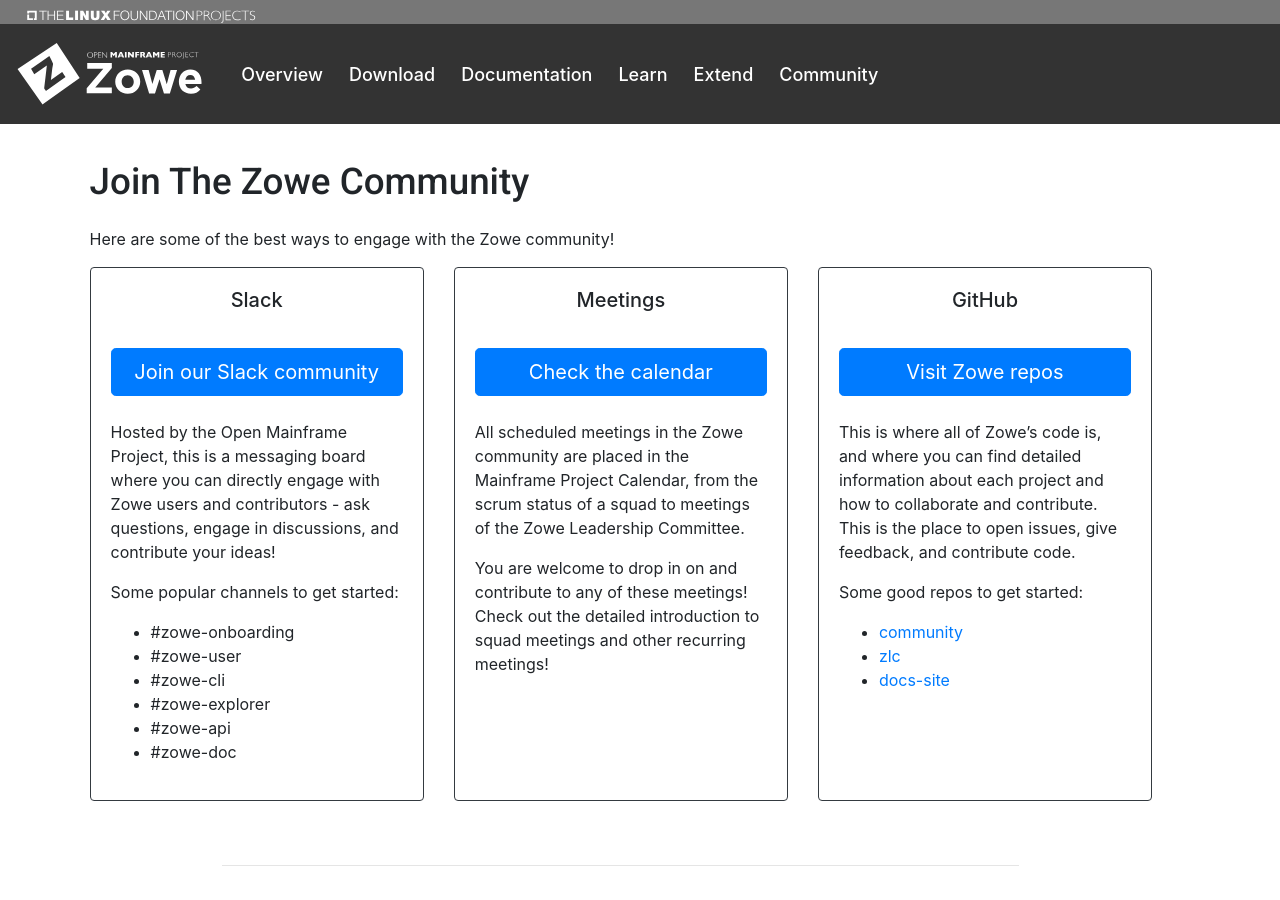
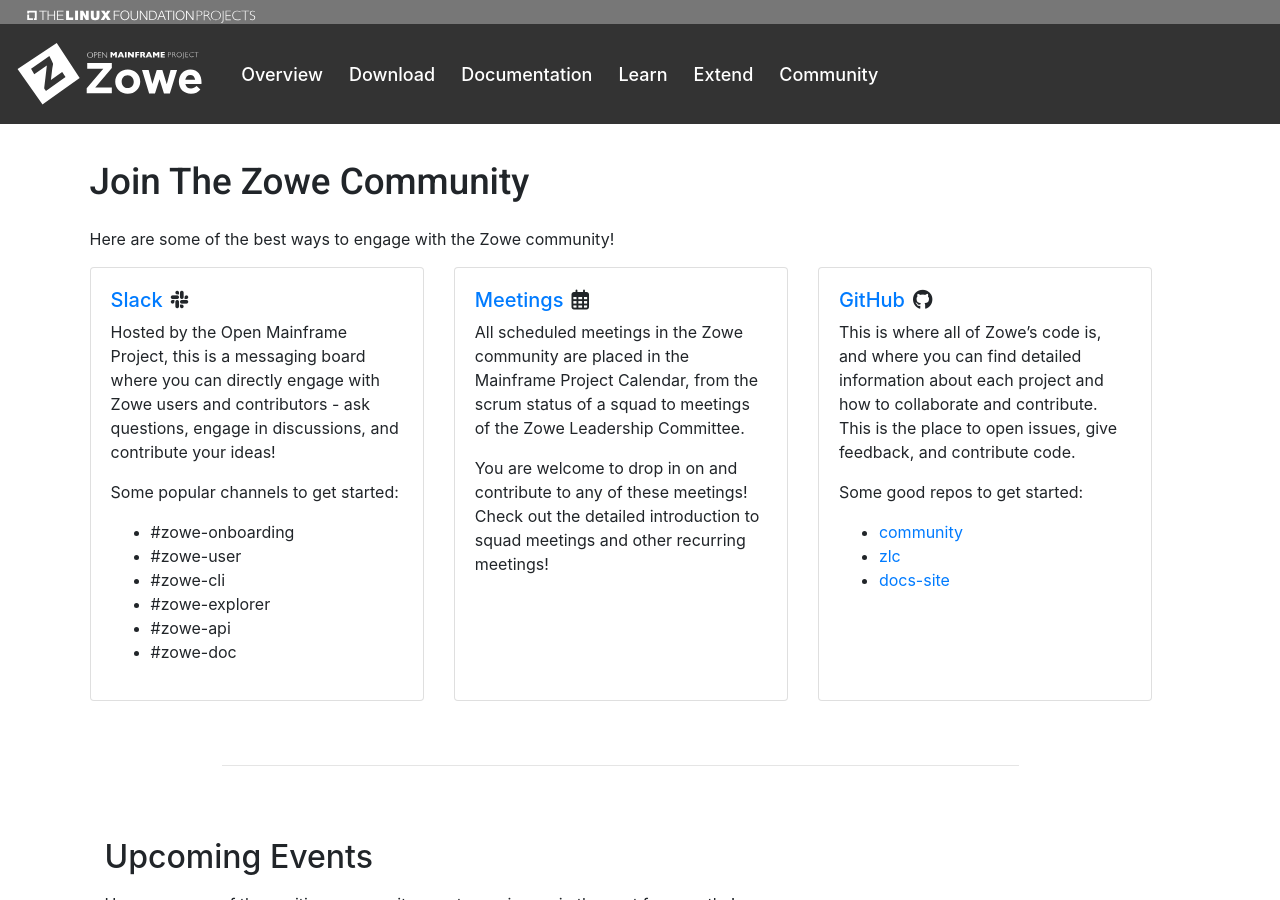
Before and after one commit to zowe/zowe.github.io, a Jekyll site: the page built from contribute.md, in a window 1280 px wide and 900 px high. Built offline with Jekyll 4.4.1, drawn with Linux system fonts in a browser that asks for light colours; nearby versions of some CDN libraries; our own code applies the rules of GitHub Pages for plain Markdown files.

Commit message:
tweaked community section

```diff
--- a/_layouts/default.html
+++ b/_layouts/default.html
@@ -24,6 +24,7 @@
     <link rel="stylesheet" type="text/css" href="{{ '/assets/css/menu.css' | relative_url }}" />
     <link rel='stylesheet' id='olympus-google-fonts-css'  href='https://fonts.googleapis.com/css?family=Roboto%3A100%2C300%2C400%2C500%2C700%2C900%2C0%7CRoboto+Condensed%3A300%2C400%2C700%2C0&#038;subset=greek-ext%2Cvietnamese%2Clatin%2Ccyrillic%2Cgreek%2Clatin-ext%2Ccyrillic-ext&#038;ver=4.9.8' type='text/css' media='all' />
     <link rel="stylesheet" href="https://cdn.jsdelivr.net/npm/bootstrap@4.6.0/dist/css/bootstrap.min.css" integrity="sha384-B0vP5xmATw1+K9KRQjQERJvTumQW0nPEzvF6L/Z6nronJ3oUOFUFpCjEUQouq2+l" crossorigin="anonymous">
+    <script src="https://kit.fontawesome.com/a076d05399.js" crossorigin="anonymous"></script>
     <script src="https://code.jquery.com/jquery-3.5.1.slim.min.js" integrity="sha384-DfXdz2htPH0lsSSs5nCTpuj/zy4C+OGpamoFVy38MVBnE+IbbVYUew+OrCXaRkfj" crossorigin="anonymous"></script>
     <script src="https://cdn.jsdelivr.net/npm/bootstrap@4.6.0/dist/js/bootstrap.bundle.min.js" integrity="sha384-Piv4xVNRyMGpqkS2by6br4gNJ7DXjqk09RmUpJ8jgGtD7zP9yug3goQfGII0yAns" crossorigin="anonymous"></script>
   </head>
--- a/contribute.md
+++ b/contribute.md
@@ -9,10 +9,12 @@
   <p>Here are some of the best ways to engage with the Zowe community!</p>
 
   <div class="card-deck">
-  <div class="card border-dark mb-3">
+  <div class="card mb-3">
     <div class="card-body">
-      <h5 class="card-title text-center">Slack</h5>
-      <a class="col-md-3" href="{{ site.slack_url }}"><button type="button" class="btn btn-primary btn-lg btn-block" style="white-space: break-spaces">Join our Slack community</button></a>
+      <div class="d-flex align-items-baseline">
+        <h5 class="text-left"><a href="{{ site.slack_url }}">Slack</a></h5>
+        <i class="fab fa-slack fa-lg ml-2"><a href="{{ site.slack_url }}"></a></i>
+      </div>
       <p class="card-text">Hosted by the Open Mainframe Project, this is a messaging board where you can directly engage with Zowe users and contributors - ask questions, engage in discussions, and contribute your ideas!</p>
       <p>Some popular channels to get started: <ul>
       <li>#zowe-onboarding</li>
@@ -25,18 +27,22 @@
       </p>
     </div>
   </div>
-  <div class="card border-dark mb-3">
+  <div class="card mb-3">
     <div class="card-body">
-      <h5 class="card-title text-center">Meetings</h5>
-      <a class="col-md-3" href="{{ site.omp_calendar_url }}"><button type="button" class="btn btn-primary btn-lg btn-block" style="white-space: break-spaces">Check the calendar</button></a>
+      <div class="d-flex align-items-baseline">
+        <h5 class="text-left"><a href="{{ site.omp_calendar_url }}">Meetings</a></h5>
+        <i class="far fa-calendar-alt fa-lg ml-2"><a href="{{ site.slack_url }}"></a></i>
+      </div>
       <p class="card-text">All scheduled meetings in the Zowe community are placed in the Mainframe Project Calendar, from the scrum status of a squad to meetings of the Zowe Leadership Committee. </p>
       <p>You are welcome to drop in on and contribute to any of these meetings! Check out the detailed introduction to squad meetings and other recurring meetings! </p>
     </div>
   </div>
-  <div class="card border-dark mb-3">
+  <div class="card mb-3">
     <div class="card-body">
-      <h5 class="card-title text-center">GitHub</h5>
-      <a class="col-md-3" href="{{ site.github_repo_url }}"><button type="button" class="btn btn-primary btn-lg btn-block" style="white-space: break-spaces">Visit Zowe repos</button></a>
+      <div class="d-flex align-items-baseline">
+        <h5 class="text-left"><a href="{{ site.github_repo_url }}">GitHub</a></h5>
+        <i class="fab fa-github fa-lg ml-2"><a href="{{ site.github_repo_url }}"></a></i>
+      </div>
       <p class="card-text">This is where all of Zowe’s code is, and where you can find detailed information about each project and how to collaborate and contribute. This is the place to open issues, give feedback, and contribute code.</p>
       <p>Some good repos to get started: <ul>
       <li><a href="{{ site.zowe_community_repo_url }}">community</a></li>
```
